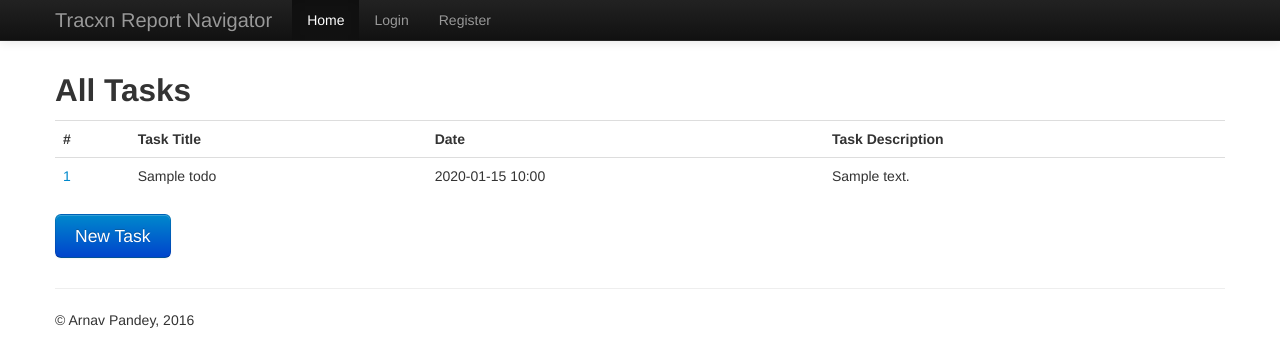
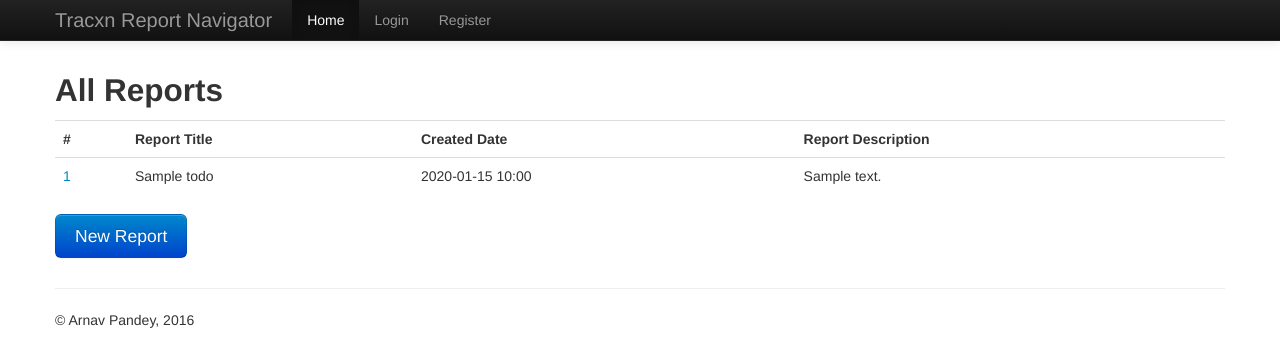
Before and after one commit to Arnav-Tracxn/R-nav, a Flask app: template wsgi/templates/index.html in a window 1280 px wide. Shown: the top 343 px of the page. Run offline with Flask 2, Linux system fonts and the light colour scheme; the template is opened without the code that fills it: most values are stand-ins (such as "Sample title", 1, 10 or a date in 2020); some libraries are stand-ins or nearby versions.

Commit message:
Update index.html

```diff
--- a/wsgi/templates/index.html
+++ b/wsgi/templates/index.html
@@ -1,13 +1,13 @@
 {% extends "layout.html" %}
 {% block body %}
 <div id="main" class="container">
-    <h2>All Tasks</h2>
+    <h2>All Reports</h2>
     <table class="table table-hover">
       <tr>
         <th>#
-        <th>Task Title
-        <th>Date
-        <th>Task Description
+        <th>Report Title
+        <th>Created Date
+        <th>Report Description
       {%- for todo in todos %}
       <tr class={{ "success" if todo.done }}>
         <td><a href="/todos/{{ todo.id }}">{{ todo.id }}</a>
@@ -17,7 +17,7 @@
       {%- endfor %}
     </table>
     <p>
-      <a href="{{ url_for('new') }}" class="btn btn-large btn-primary">New Task</a>
+      <a href="{{ url_for('new') }}" class="btn btn-large btn-primary">New Report</a>
 
 
 </div>
```
